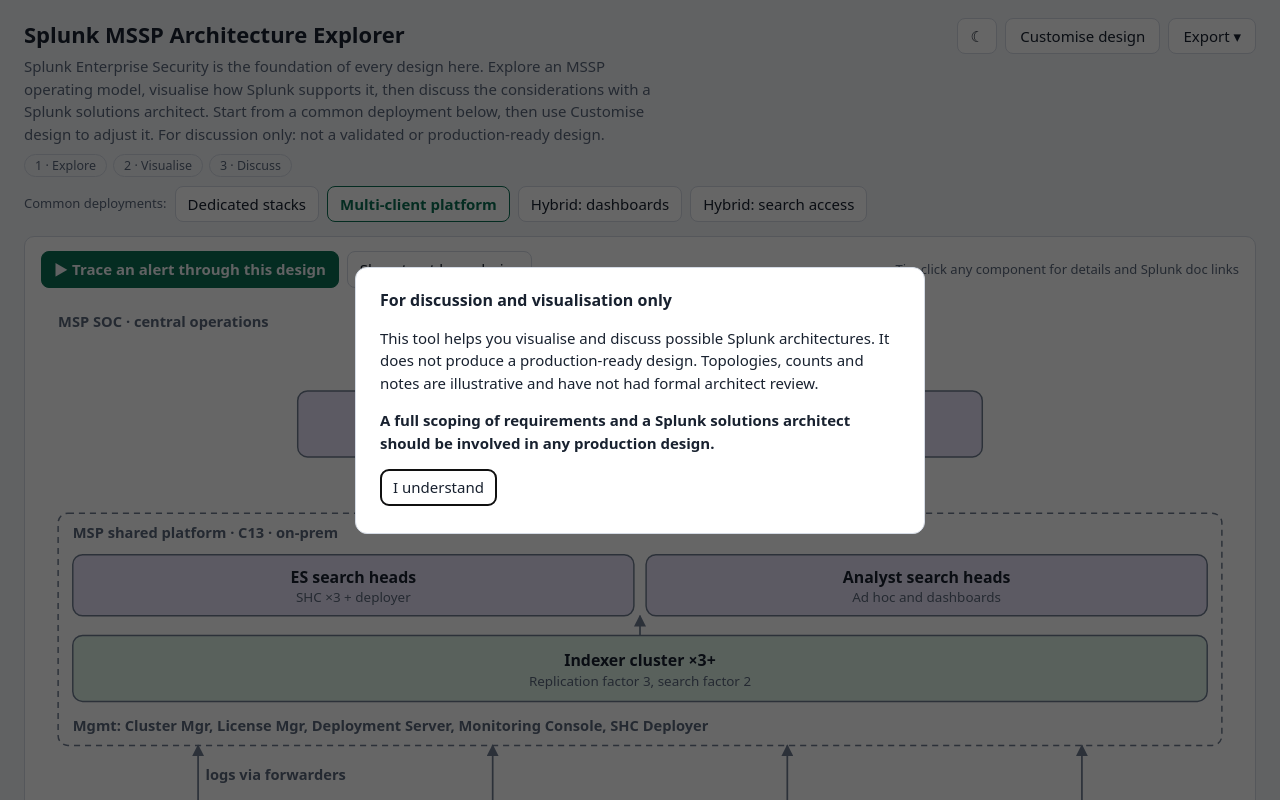
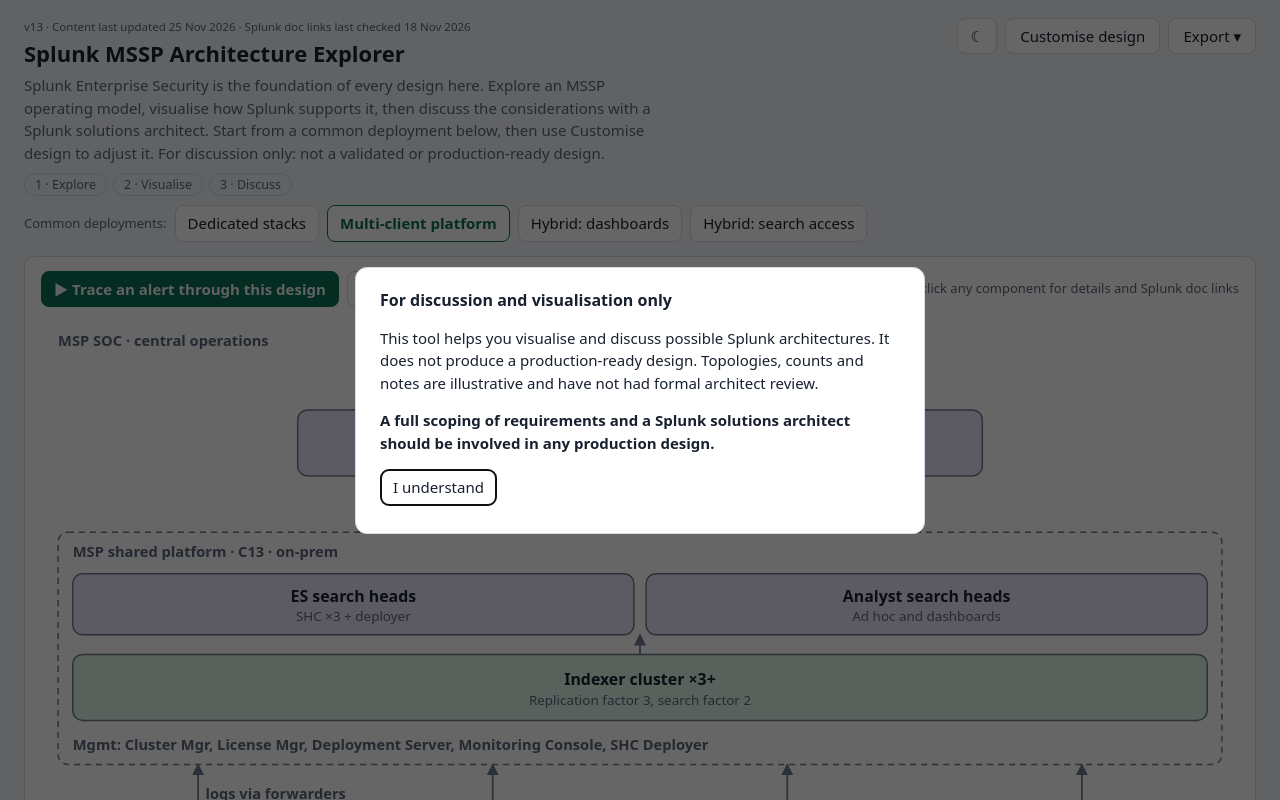
Before and after one commit to Mrmanmatt/Splunk-MSSP-Architecture-Builder, a plain HTML site: page index.html in a window 1280 px wide. Shown: the top 800 px of the page. Drawn offline with Linux system fonts and the light colour scheme.

Commit message:
Update index.html

```diff
--- a/index.html
+++ b/index.html
@@ -45,11 +45,14 @@ svg g[data-k]{cursor:pointer}svg g[data-k]:hover .b{stroke-width:2.4}svg g[data-
 .pre button.on{border-color:var(--ac);color:var(--ac);font-weight:600}.wm summary{font-size:12.5px;font-weight:400;color:var(--ac);cursor:pointer;margin:2px 0 4px}.wm p{margin:4px 0}
 .pm .wrap{grid-template-columns:1fr}.pm form{display:none}
 .tb .exp{display:flex;align-items:center;height:36px}.tb .exp summary{display:flex;margin:0}.tb{flex-wrap:nowrap;flex-shrink:0}
+.ver{font-size:11.5px;color:var(--mu);margin-bottom:2px}.ft{max-width:1400px;margin:0 auto;padding:0 24px 28px;color:var(--mu);font-size:13px}.ft a{color:var(--ac)}
+@media(max-width:900px){.ft{padding:0 12px 24px}}
 </style></head><body class="pm">
-<header><div><h1>Splunk MSSP Architecture Explorer</h1>
+<header><div><div class="ver" id="ver"></div><h1>Splunk MSSP Architecture Explorer</h1>
 <p>Splunk Enterprise Security is the foundation of every design here. Explore an MSSP operating model, visualise how Splunk supports it, then discuss the considerations with a Splunk solutions architect. Start from a common deployment below, then use Customise design to adjust it. For discussion only: not a validated or production-ready design.</p><div class="chips"><span>1 · Explore</span><span>2 · Visualise</span><span>3 · Discuss</span></div></div><div class="tb"><button id="th" type="button" aria-label="Switch between dark and light mode"></button><button type="button" id="pm">Customise design</button><details class="exp"><summary>Export ▾</summary><div class="menu"><button type="button" id="pr">Print / PDF</button><button type="button" id="sv">Download SVG</button><button type="button" id="cv">Download footprint CSV</button></div></details></div></header><div class="pre" id="pre"></div>
 <div class="wrap"><form id="f" onsubmit="return false"></form>
 <div><div class="card" id="dcard"><div class="tr" id="tr"></div><div class="sc" id="out"></div><div id="bnd"></div><div id="cc" class="cc" tabindex="-1" role="dialog" aria-label="Component details" hidden></div></div><div class="card"><div class="tabs" id="tabs"></div><div id="p-notes"></div><div id="p-inv" hidden></div><div id="p-cmp" hidden></div><div id="p-sum" hidden></div></div></div></div>
+<footer class="ft">Built by <a href="https://www.linkedin.com/in/matt-parkinson-8a5153109/" target="_blank" rel="noopener noreferrer">Matt Parkinson</a> using Claude.</footer>
 <dialog id="warn"><h2>For discussion and visualisation only</h2><p>This tool helps you visualise and discuss possible Splunk architectures. It does not produce a production-ready design. Topologies, counts and notes are illustrative and have not had formal architect review.</p><p><b>A full scoping of requirements and a Splunk solutions architect should be involved in any production design.</b></p><p><button type="button" id="ok">I understand</button></p></dialog>
 <script>
 const S={pattern:'multi',view:'moth',mwhere:'onprem',avail:'ha',search:'shc',virt:false,hf:false,edC:'ess',edD:'ess',soar:false,csoar:false,csize:'single',hSaas:true,hOnp:true,hCld:true};
@@ -147,7 +150,7 @@ function draw(z,C){
   up(sx+sw/2)}
  lab(P,y3+66,'Customer environments: where customer data and users sit');
  if(BND){E.push(`<line x1="${P}" y1="${y2+H+18}" x2="${W-P}" y2="${y2+H+18}" stroke="#d1453b" stroke-width="2" stroke-dasharray="8 5"/><text class="h" x="${W-P}" y="${y2+H+14}" text-anchor="end">Client network edge</text>`)}
- lab(P,y3+92,'Reference design only, not an endorsed or validated Splunk architecture. Review against Splunk guidance before use.');lab(P,y3+110,'Splunk MSSP Architecture Explorer v12 · '+new Date().toLocaleDateString('en-GB',{day:'numeric',month:'short',year:'numeric'}));
+ lab(P,y3+92,'Reference design only, not an endorsed or validated Splunk architecture. Review against Splunk guidance before use.');lab(P,y3+110,'Splunk MSSP Architecture Explorer v13 · generated '+new Date().toLocaleDateString('en-GB',{day:'numeric',month:'short',year:'numeric'}));
  return `<svg viewBox="0 0 ${W} ${y3+122}" role="img" aria-label="Splunk MSSP architecture diagram"><defs><marker id="a" viewBox="0 0 10 10" refX="9" refY="5" markerWidth="7" markerHeight="7" orient="auto"><path class="mk" d="M0 0L10 5L0 10z"/></marker></defs>${E.join('')}</svg>`}
 
 function notes(z,C){const n=[],sa=z.mwhere==='saas',hasS=!!C,hasD=z.pattern!=='multi';
@@ -306,6 +309,7 @@ const SV='.b{stroke:#6f7c90;stroke-width:1.2}.src{fill:#e6edfb}.idx{fill:#dff3e8
 document.getElementById('sv').onclick=()=>{const g=document.querySelector('#out svg').cloneNode(true);g.setAttribute('xmlns','http://www.w3.org/2000/svg');g.insertAdjacentHTML('afterbegin','<style>'+SV+'</style><rect width="100%" height="100%" fill="#fff"/>');const a=document.createElement('a');a.href=URL.createObjectURL(new Blob([g.outerHTML],{type:'image/svg+xml'}));a.download='splunk-architecture.svg';a.click();setTimeout(()=>URL.revokeObjectURL(a.href),1000)};
 document.getElementById('pr').onclick=()=>window.print();
 
+document.getElementById('ver').textContent='v13 · Content last updated 25 Nov 2026 · Splunk doc links last checked '+LD;
 const w=document.getElementById('warn');try{w.showModal()}catch(e){}w.addEventListener('cancel',e=>e.preventDefault());document.getElementById('ok').onclick=()=>w.close();
 go();
 </script></body></html>
```
